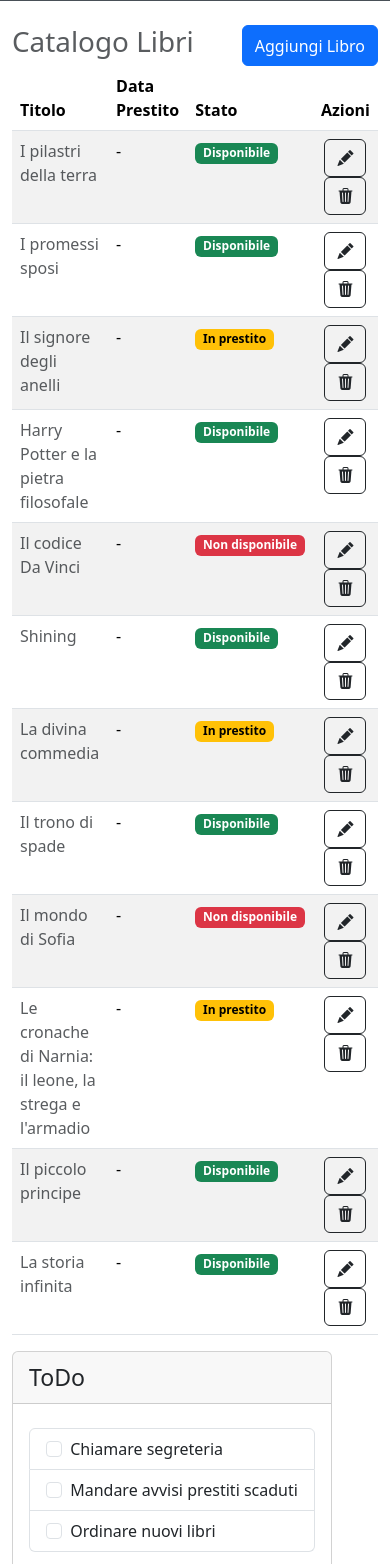
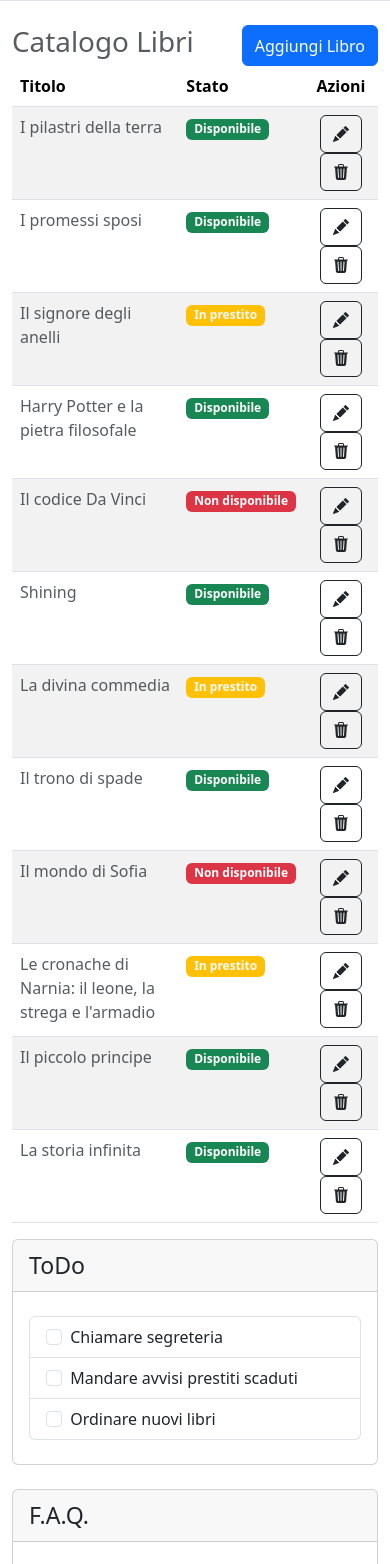
Before and after one commit to andreasalvi99/html-css-bootstrap-dashboard, a plain HTML site: page index.html in a window 390 px wide. Shown: the part 56-1620 px from the top of the page. Drawn offline with nearby package versions, Linux system fonts and the light colour scheme.

Commit message:
responsive commands added

```diff
--- a/index.html
+++ b/index.html
@@ -25,10 +25,7 @@
   <body>
     <!-- Header (navbar)-->
     <header>
-      <nav
-        class="navbar navbar-expand-lg bg-dark border-bottom border-body"
-        data-bs-theme="dark"
-      >
+      <nav class="navbar navbar-expand-lg bg-dark border-bottom border-body">
         <div class="container-fluid">
           <img
             src="./img/duck.png"
@@ -52,25 +49,23 @@
             <ul class="navbar-nav me-auto mb-2 mb-lg-0">
               <li class="nav-item">
                 <a class="nav-link active" aria-current="page" href="#"
-                  >Catalogo Libri</a
+                  ><span class="text-light">Catalogo Libri</span></a
                 >
               </li>
               <li class="nav-item">
-                <a class="nav-link" href="#">Anagrafica Utenti</a>
+                <a class="nav-link" href="#"
+                  ><span class="text-secondary">Anagrafica Utenti</span></a
+                >
               </li>
               <li class="nav-item">
-                <a class="nav-link" href="#"> Storico Prestiti </a>
-                <ul class="dropdown-menu">
-                  <li><a class="dropdown-item" href="#">Action</a></li>
-                  <li><a class="dropdown-item" href="#">Another action</a></li>
-                  <li><hr class="dropdown-divider" /></li>
-                  <li>
-                    <a class="dropdown-item" href="#">Something else here</a>
-                  </li>
-                </ul>
+                <a class="nav-link" href="#">
+                  <span class="text-secondary">Storico Prestiti</span>
+                </a>
               </li>
               <li class="nav-item">
-                <a class="nav-link" aria-disabled="true">Help</a>
+                <a class="nav-link" aria-disabled="true"
+                  ><span class="text-secondary">Help</span></a
+                >
               </li>
             </ul>
             <form class="d-flex" role="search">
@@ -104,7 +99,9 @@
             <thead>
               <tr>
                 <th scope="col">Titolo</th>
-                <th scope="col">Data Prestito</th>
+                <th scope="col" class="date d-none d-md-table-cell">
+                  Data Prestito
+                </th>
                 <th scope="col">Stato</th>
                 <th scope="col" class="text-center">Azioni</th>
               </tr>
@@ -116,7 +113,7 @@
                     >I pilastri della terra</span
                   >
                 </th>
-                <td>-</td>
+                <td class="date d-none d-md-table-cell">-</td>
                 <td><span class="badge text-bg-success">Disponibile</span></td>
                 <td class="text-center">
                   <button type="button" class="btn btn-outline-dark btn-small">
@@ -133,7 +130,7 @@
                     >I promessi sposi</span
                   >
                 </th>
-                <td>-</td>
+                <td class="date d-none d-md-table-cell">-</td>
                 <td><span class="badge text-bg-success">Disponibile</span></td>
                 <td class="text-center">
                   <button type="button" class="btn btn-outline-dark btn-small">
@@ -150,8 +147,12 @@
                     >Il signore degli anelli</span
                   >
                 </th>
-                <td>-</td>
-                <td><span class="badge text-bg-warning">In prestito</span></td>
+                <td class="date d-none d-md-table-cell">18/10/2023</td>
+                <td>
+                  <span class="badge text-bg-warning"
+                    ><span class="value text-light">In prestito</span></span
+                  >
+                </td>
                 <td class="text-center">
                   <button type="button" class="btn btn-outline-dark btn-small">
                     <i class="bi bi-pencil-fill"></i>
@@ -167,7 +168,7 @@
                     >Harry Potter e la pietra filosofale</span
                   >
                 </th>
-                <td>-</td>
+                <td class="date d-none d-md-table-cell">-</td>
                 <td><span class="badge text-bg-success">Disponibile</span></td>
                 <td class="text-center">
                   <button type="button" class="btn btn-outline-dark btn-small">
@@ -184,7 +185,7 @@
                     >Il codice Da Vinci</span
                   >
                 </th>
-                <td>-</td>
+                <td class="date d-none d-md-table-cell">-</td>
                 <td>
                   <span class="badge text-bg-danger">Non disponibile</span>
                 </td>
@@ -201,7 +202,7 @@
                 <th scope="row">
                   <span class="text-body-secondary fw-normal">Shining</span>
                 </th>
-                <td>-</td>
+                <td class="date d-none d-md-table-cell">-</td>
                 <td><span class="badge text-bg-success">Disponibile</span></td>
                 <td class="text-center">
                   <button type="button" class="btn btn-outline-dark btn-small">
@@ -218,8 +219,12 @@
                     >La divina commedia</span
                   >
                 </th>
-                <td>-</td>
-                <td><span class="badge text-bg-warning">In prestito</span></td>
+                <td class="date d-none d-md-table-cell">21/09/2023</td>
+                <td>
+                  <span class="badge text-bg-warning"
+                    ><span class="value text-light">In prestito</span></span
+                  >
+                </td>
                 <td class="text-center">
                   <button type="button" class="btn btn-outline-dark btn-small">
                     <i class="bi bi-pencil-fill"></i>
@@ -235,7 +240,7 @@
                     >Il trono di spade</span
                   >
                 </th>
-                <td>-</td>
+                <td class="date d-none d-md-table-cell">-</td>
                 <td><span class="badge text-bg-success">Disponibile</span></td>
                 <td class="text-center">
                   <button type="button" class="btn btn-outline-dark btn-small">
@@ -252,7 +257,7 @@
                     >Il mondo di Sofia</span
                   >
                 </th>
-                <td>-</td>
+                <td class="date d-none d-md-table-cell">-</td>
                 <td>
                   <span class="badge text-bg-danger">Non disponibile</span>
                 </td>
@@ -272,8 +277,12 @@
                     l'armadio</span
                   >
                 </th>
-                <td>-</td>
-                <td><span class="badge text-bg-warning">In prestito</span></td>
+                <td class="date d-none d-md-table-cell">25/07/2023</td>
+                <td>
+                  <span class="badge text-bg-warning"
+                    ><span class="value text-light">In prestito</span></span
+                  >
+                </td>
                 <td class="text-center">
                   <button type="button" class="btn btn-outline-dark btn-small">
                     <i class="bi bi-pencil-fill"></i>
@@ -289,7 +298,7 @@
                     >Il piccolo principe</span
                   >
                 </th>
-                <td>-</td>
+                <td class="date d-none d-md-table-cell">-</td>
                 <td><span class="badge text-bg-success">Disponibile</span></td>
                 <td class="text-center">
                   <button type="button" class="btn btn-outline-dark btn-small">
@@ -306,7 +315,7 @@
                     >La storia infinita</span
                   >
                 </th>
-                <td>-</td>
+                <td class="date d-none d-md-table-cell">-</td>
                 <td><span class="badge text-bg-success">Disponibile</span></td>
                 <td class="text-center">
                   <button type="button" class="btn btn-outline-dark btn-small">
@@ -325,7 +334,7 @@
         <div class="col-sm-12 col-lg-4">
           <!-- ToDo list -->
           <section class="ToDO">
-            <div class="card" style="width: 20rem">
+            <div class="card w-100" style="width: 20rem">
               <div class="card-header fs-3">ToDo</div>
               <ul class="list-group list-group-flush">
                 <li class="list-group-item my-3">
@@ -371,7 +380,7 @@
 
           <!-- FAQ -->
           <section class="FAQ mt-4">
-            <div class="card" style="width: 20rem">
+            <div class="card w-100" style="width: 20rem">
               <div class="card-header fs-3">F.A.Q.</div>
               <ul class="list-group list-group-flush">
                 <li class="list-group-item">
```
